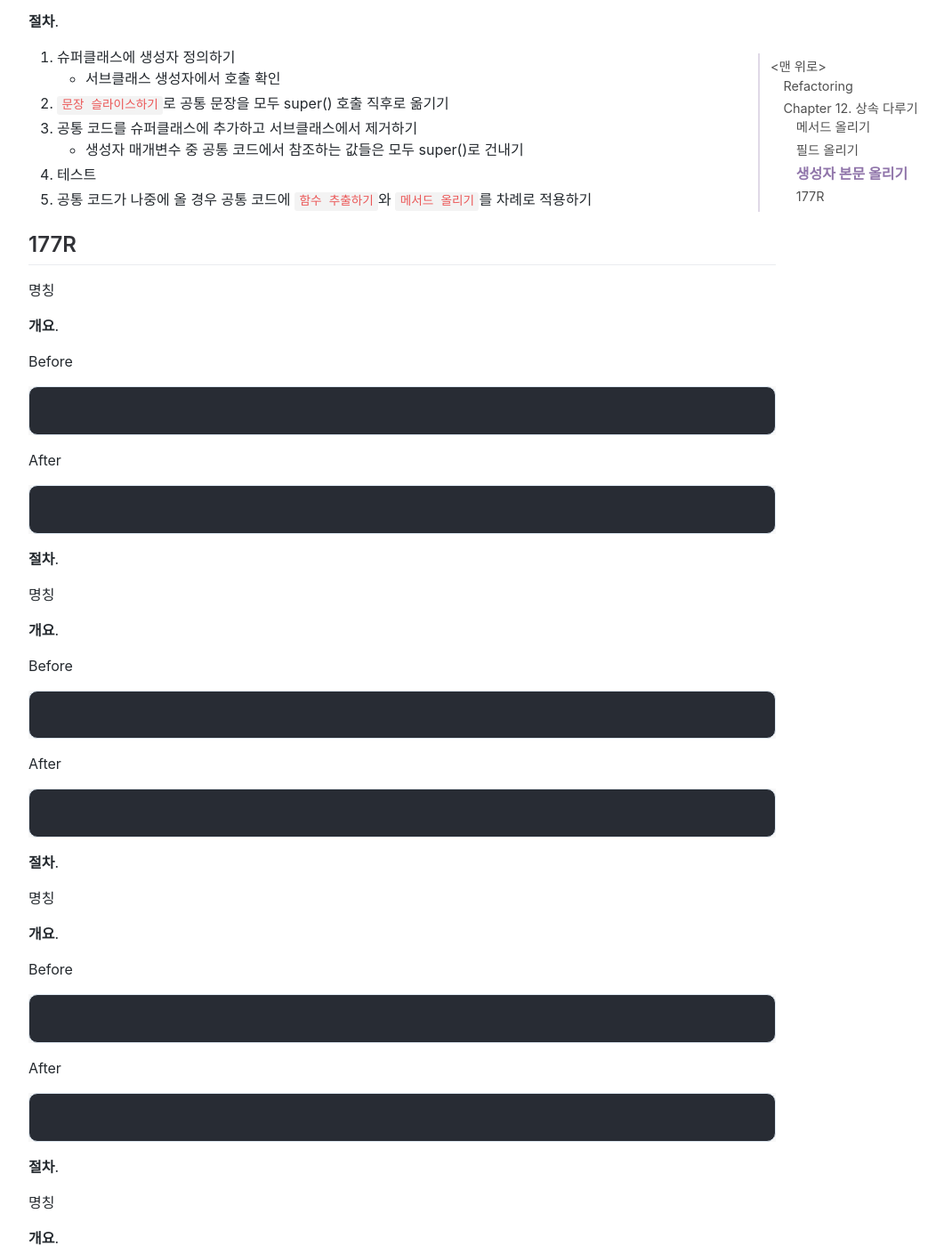
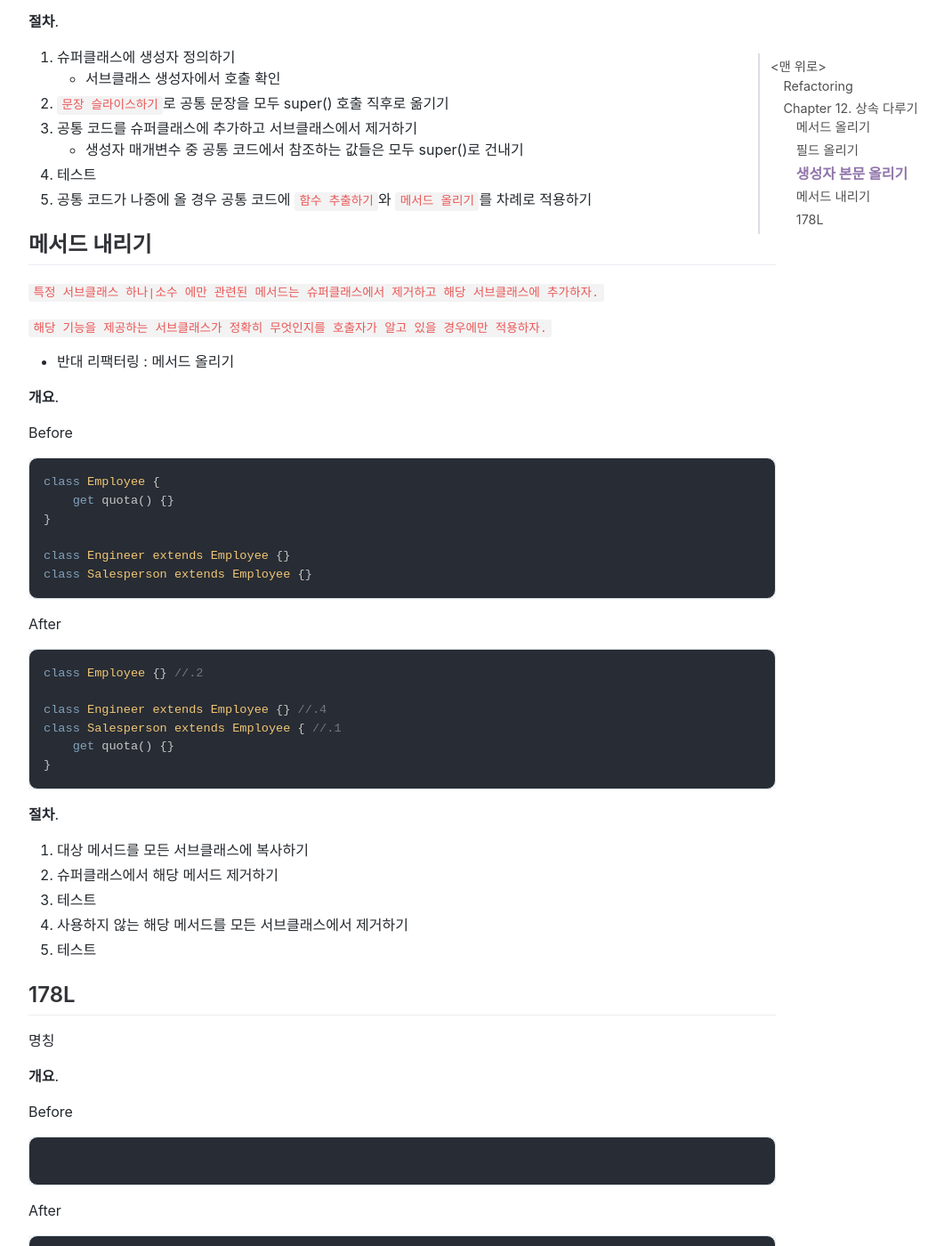
Before and after one commit to jihunparkme/jihunparkme.github.io, a Jekyll site: the page built from _posts/2021-11-29-Refactoring-12.md, in a window 1280 px wide and 1400 px high, scrolled down 3683 px. Shown: the whole window at 89% size, without its empty margins (188-1249 px from the left). Built offline with Jekyll 4.4.1, drawn with Linux system fonts in a browser that asks for light colours; nearby versions of some CDN libraries; comment, search, counter and statistics services are not loaded; some of the changed text lies outside the part shown.

Commit message:
[Refactoring] 메서드 내리기

````diff
--- a/_posts/2021-11-29-Refactoring-12.md
+++ b/_posts/2021-11-29-Refactoring-12.md
@@ -118,7 +118,7 @@ class Employee extends Party {
         this._name = name;
         this._id = id;
         this._monthlyCost = monthlyCost;
-	    // 모든 서브 클래스가 수행하는 공통 코드
+        // 모든 서브 클래스가 수행하는 공통 코드
         if (this.isPrivileged) { this.assignCar(); }
     }
 }
@@ -158,7 +158,47 @@ class Employee extends Party {
 4. 테스트
 5. 공통 코드가 나중에 올 경우 공통 코드에 `함수 추출하기`와 `메서드 올리기`를 차례로 적용하기
 
-## 177R
+## 메서드 내리기
+
+`특정 서브클래스 하나|소수 에만 관련된 메서드는 슈퍼클래스에서 제거하고 해당 서브클래스에 추가하자.`
+
+`해당 기능을 제공하는 서브클래스가 정확히 무엇인지를 호출자가 알고 있을 경우에만 적용하자.`
+
+- 반대 리팩터링 : 메서드 올리기
+
+**개요**.
+
+Before
+
+```javascript
+class Employee {
+    get quota() {}
+}
+
+class Engineer extends Employee {}
+class Salesperson extends Employee {}
+```
+
+After
+
+```javascript
+class Employee {} //.2
+
+class Engineer extends Employee {} //.4
+class Salesperson extends Employee { //.1
+    get quota() {}
+}
+```
+
+**절차**.
+
+1. 대상 메서드를 모든 서브클래스에 복사하기
+2. 슈퍼클래스에서 해당 메서드 제거하기
+3. 테스트
+4. 사용하지 않는 해당 메서드를 모든 서브클래스에서 제거하기
+5. 테스트
+
+## 178L
 
 명칭
 
@@ -303,21 +343,3 @@ After
 ```
 
 **절차**.
-
-명칭
-
-**개요**.
-
-Before
-
-```javascript
-
-```
-
-After
-
-```javascript
-
-```
-
-**절차**.
````
